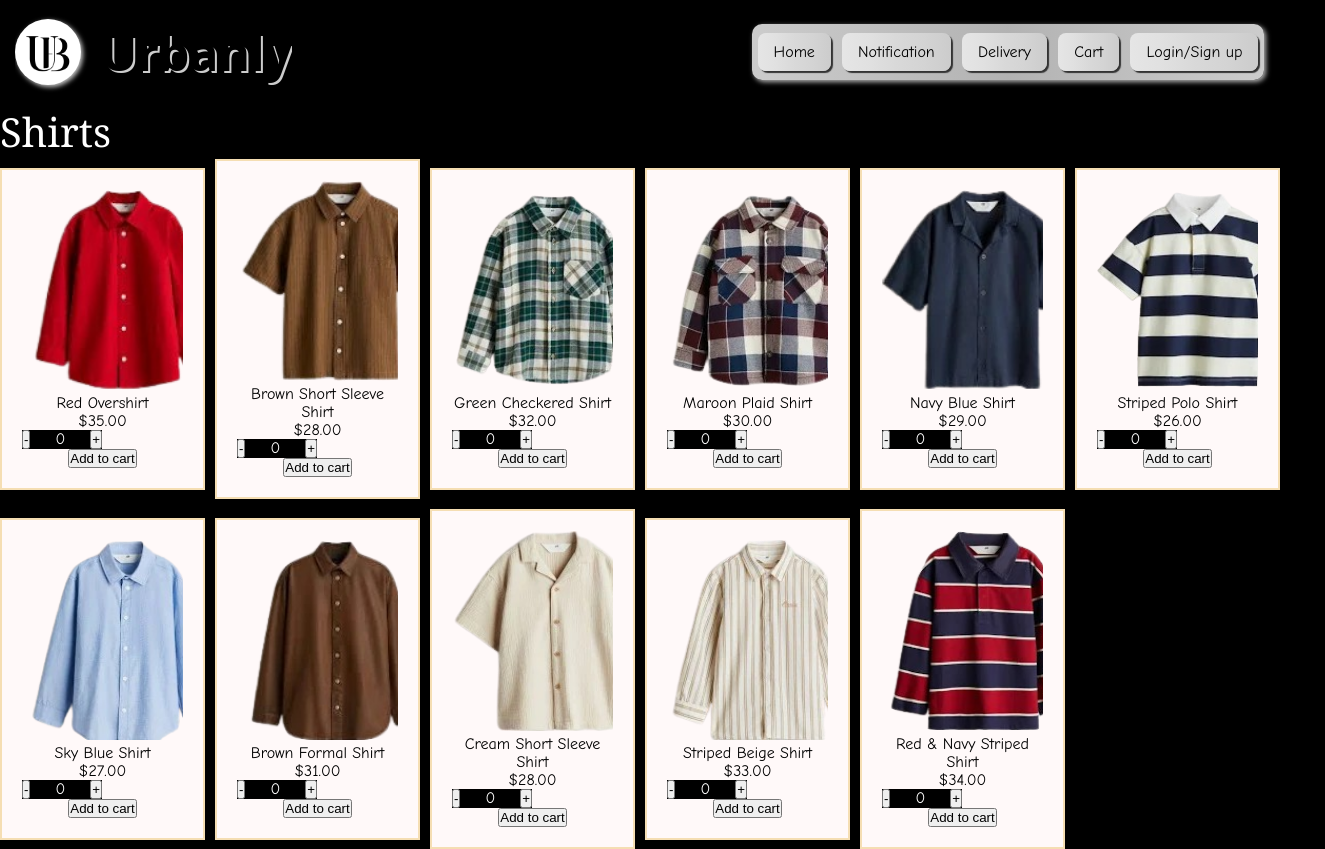
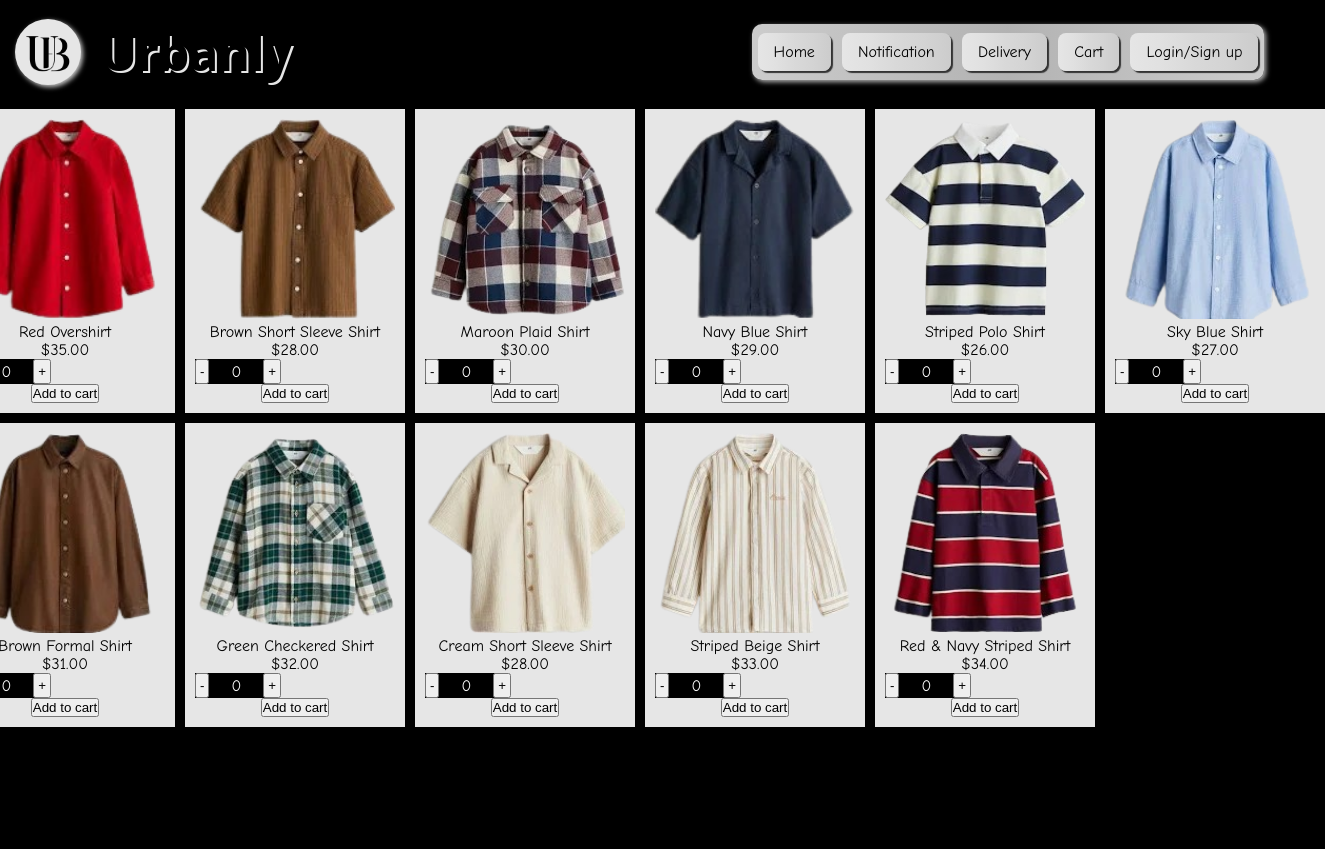
Before and after one commit to SUGAN-2007/E-com, a React (Vite) app: page / in a window 1280 px wide. Shown: the whole page, 1325 px wide, since content can reach past the window. After the commit the page ends 800 px from the top, so only its background shows below. Built offline with nearby package versions, Linux system fonts and the light colour scheme; a web font is replaced by a local one.

Commit message:
des done

```diff
--- a/src/components/card.jsx
+++ b/src/components/card.jsx
@@ -1,11 +1,36 @@
-import Cart from "./cart";
-import Nav from "./nav";
 import '../css/card.css'
 import { shirts } from '../data'
-export default function Products() {
-        return (
-                <>
-                        <p className="card-head">Shirts</p>
+import { useState } from "react"
+export default function App() {
+        const [counts, setCounts] = useState(Array(shirts.length).fill(0));
+        const [des, setDes] = useState(Array(shirts.length).fill(""))
+        const [name, setName] = useState(Array(shirts.length).fill(""))
+        const [image, setImage] = useState(Array(shirts.length).fill(""))
+        const [active, setActive] = useState(false)
+
+        // Increase count for one product
+        function cart_add(index) {
+                const newCounts = [...counts];
+                newCounts[index] += 1;
+                setCounts(newCounts);
+        }
+
+        // Decrease count for one product
+        function cart_remove(index) {
+                const newCounts = [...counts];
+                if (newCounts[index] > 0) newCounts[index] -= 1;
+                setCounts(newCounts);
+        }
+        function pro_des(index) {
+                const desc = shirts[index].des
+                const name = shirts[index].name
+                const image = shirts[index].image
+                setDes(desc);
+                setName(name)
+                setImage(image)
+        }
+        return <>
+                <div>
                         <main className="pro-cards">
                                 {shirts.map((item, index) => (
                                         <div className="pro-card" key={index}>
@@ -13,19 +38,31 @@ export default function Products() {
                                                         <img className="pro-img" src={item.image} alt={item.name} />
                                                 </div>
                                                 <div className="pro-con">
-                                                        <p className="pro-name">{item.name}</p>
+                                                        <a className="pro-name" onClick={() => pro_des(index) & setActive(true)}>{item.name}</a>
                                                         <p className="pro-rs">{item.rs}</p>
-                                                        {/* <p>{item.des}</p> */}
+
                                                         <div className="numberofproducts">
-                                                                <button className="pro-but">-</button>
-                                                                <p>0</p>
-                                                                <button className="pro-but">+</button>
+                                                                <button className="pro-but" onClick={() => cart_remove(index)}>
+                                                                        -
+                                                                </button>
+                                                                <p className="pro-out">{counts[index]}</p>
+                                                                <button className="pro-but" onClick={() => cart_add(index)}>
+                                                                        +
+                                                                </button>
                                                         </div>
                                                         <button>Add to cart</button>
                                                 </div>
+
                                         </div>
                                 ))}
-                        </main>
-                </>
-        );
+                                <div className={active ? "pro-vis" : "pro-des"}>
+                                        <div className="header">
+                                                <h1 pro-vis-head>{name}</h1>
+                                                <button className="pro-vis-quit" onClick={() => setActive(false)}>X</button>
+                                        </div>
+                                        <img className="pro-vis-image" src={image} alt="" />
+                                        <p className="pro-vis-des">{des}</p>
+                                </div>
+                        </main></div>
+        </>
 }
--- a/src/css/app.css
+++ b/src/css/app.css
@@ -2,9 +2,9 @@
         margin: 0px;
         padding: 0px;
         color: rgb(0, 0, 0);
-        overflow-y: hidden;
 }
 
 body {
+        overflow-x: hidden;
         background-color: rgb(0, 0, 0);
 }
--- a/src/css/card.css
+++ b/src/css/card.css
@@ -14,16 +14,16 @@
         font-family: "Comic Neue", cursive;
         display: grid;
         grid-template-columns: repeat(6, 1fr);
-        gap: 10px;
+        justify-content: center;
         text-align: center;
         align-items: center;
 }
 
 .pro-card {
-        border: 2px solid wheat;
-        padding: 20px;
-        background-color: rgb(255, 249, 249);
+        padding: 10px;
+        background-color: hsl(0, 0%, 90%);
         color: black;
+        margin:5px;
 }
 
 .pro-img {
@@ -34,12 +34,39 @@
 
 .numberofproducts {
         display: flex;
-        justify-content: center;
         background-color: rgb(0, 0, 0);
-        justify-content: space-between;
+        gap: 20px;
         width: 80px;
-
+        align-items: center;
+}
+.numberofproducts button{
+        padding: 3px;
 }
 .numberofproducts p{
+        padding: 2px;
         color: rgb(255, 255, 255);
 }
+.pro-name{
+        cursor: pointer;
+}
+
+.pro-des{
+        position: absolute;
+        top: 5dvh;
+        left: 5dvh;
+        width: 95%;
+        height: 90%;
+        background-color: white;
+        opacity: 0;
+        z-index: -1;
+}
+.pro-vis{
+         position: absolute;
+        top: 5dvh;
+        left: 5dvh;
+        width: 95%;
+        height: 90%;
+        background-color: white;
+        opacity: 1;
+        z-index: 1;
+}
--- a/src/css/nav.css
+++ b/src/css/nav.css
@@ -17,14 +17,14 @@
         width: 7dvh;
         height: 7dvh;
         border-radius: 50%;
-        background-color: hsl(0, 0%, 900%);
+        background-color: hsl(0, 0%, 90%);
         box-shadow: 2px 2px 5px hsl(0, 0%, 80%);
 }
 
 .nav-head {
         font-family: "Moirai One", system-ui;
         font-size: 6dvh;
-        text-shadow: 2px 2px hsl(0, 0%, 80%);
+        text-shadow: 2px 2px hsl(0, 0%, 90%);
 }
 
 .nav-cart {
--- a/src/data.js
+++ b/src/data.js
@@ -12,13 +12,6 @@ export const shirts = [
                 image: "/products/2.webp",
                 rs: "$28.00",
                 des: "This brown short-sleeve shirt is perfect for summer comfort. Its lightweight fabric allows breathability throughout the day. The earthy tone makes it versatile for casual outings. Easy to pair with denim or chinos for a simple, clean look."
-        },
-        {
-                no: 3,
-                name: "Green Checkered Shirt",
-                image: "/products/3.webp",
-                rs: "$32.00",
-                des: "A timeless green checkered shirt crafted from soft flannel material. Perfect for casual wear and layering during cooler seasons. The pattern adds a rustic charm, making it great for outdoor gatherings. A classic choice that never goes out of style."
         },
         {
                 no: 4,
@@ -55,6 +48,13 @@ export const shirts = [
                 rs: "$31.00",
                 des: "A classic brown formal shirt that combines sophistication with comfort. Designed for both office meetings and evening dinners. Its smooth finish ensures a polished look. Perfect when paired with black or grey trousers."
         },
+                {
+                no: 3,
+                name: "Green Checkered Shirt",
+                image: "/products/3.webp",
+                rs: "$32.00",
+                des: "A timeless green checkered shirt crafted from soft flannel material. Perfect for casual wear and layering during cooler seasons. The pattern adds a rustic charm, making it great for outdoor gatherings. A classic choice that never goes out of style."
+        },
         {
                 no: 9,
                 name: "Cream Short Sleeve Shirt",
```
